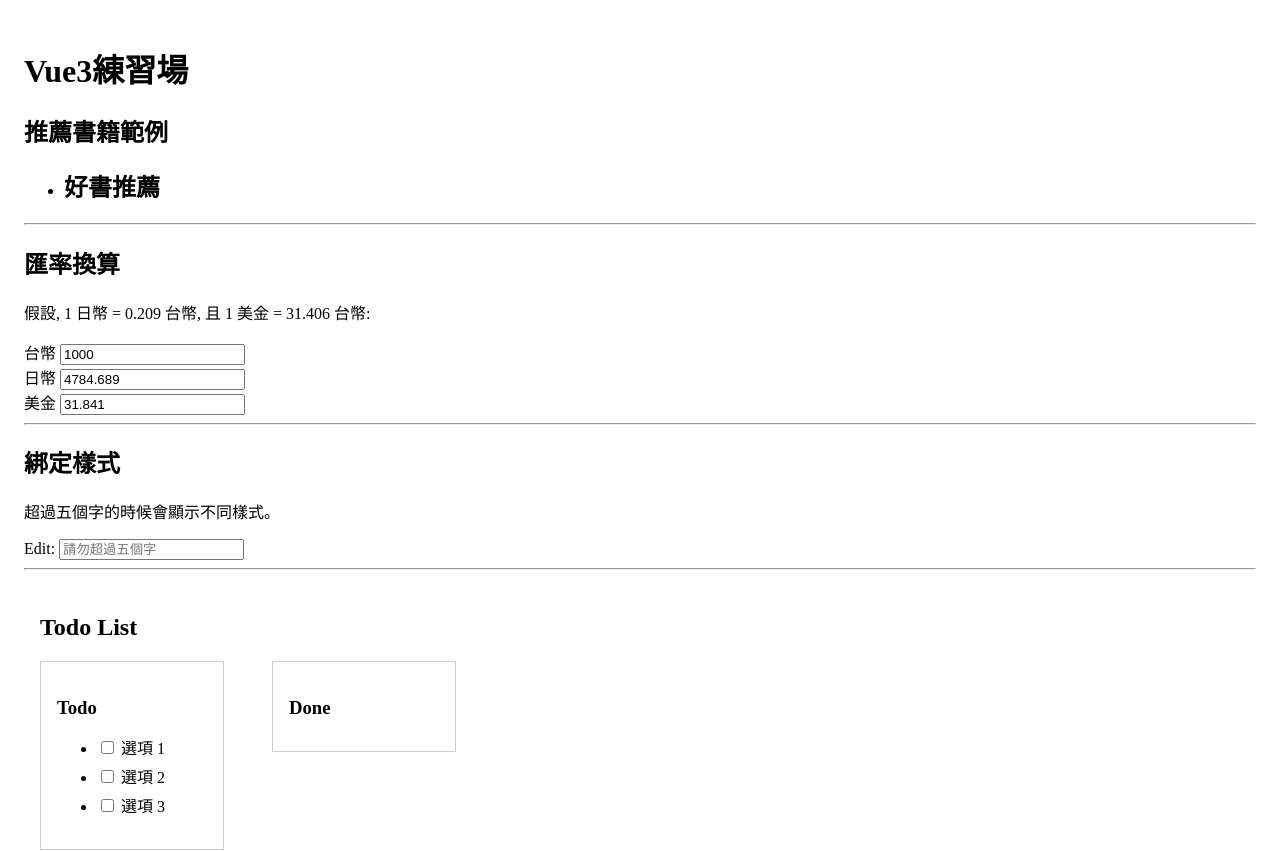
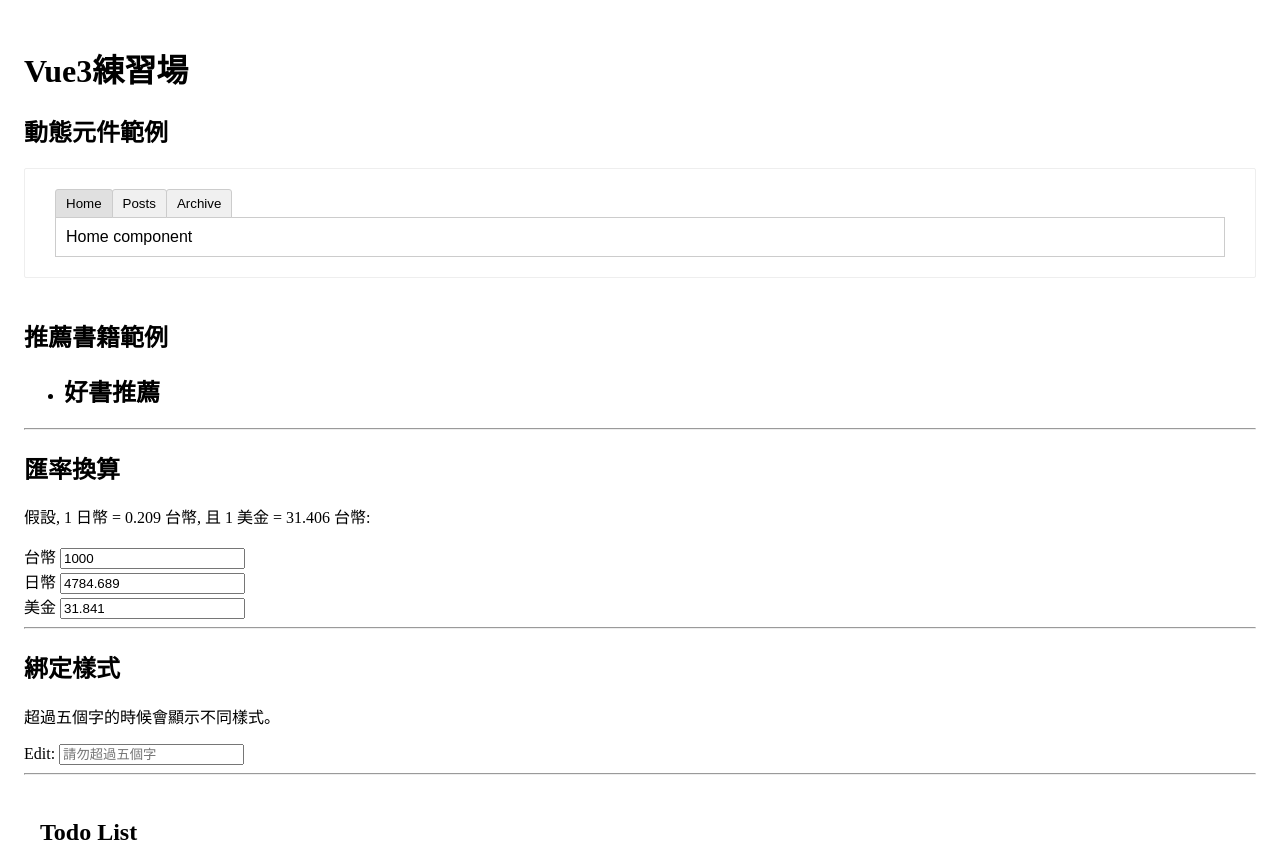
Before and after one commit to bater/hello-vue3, a Vue app: page / in a window 1280 px wide. Shown: the top 851 px of the page. Built offline with nearby package versions, Linux system fonts and the light colour scheme.

Commit message:
DynamicComponent example

```diff
--- a/src/App.vue
+++ b/src/App.vue
@@ -1,6 +1,7 @@
 <template>
   <div id="app">
     <h1>Vue3練習場</h1>
+    <DynamicComponent/>
     <RecursiveComponent />
     <CurrencyExchange />
     <ModifiersClass/>
@@ -15,6 +16,7 @@ import ModifiersClass from './components/ModifiersClass.vue';
 import ToDoList from './components/ToDoList.vue';
 import TreeNode from './components/TreeNode.vue';
 import RecursiveComponent from './components/RecursiveComponent.vue';
+import DynamicComponent from './components/DynamicComponent.vue';
 
 export default {
   components: {
@@ -23,6 +25,7 @@ export default {
     ToDoList,
     TreeNode,
     RecursiveComponent,
+    DynamicComponent,
   },
 };
 </script>
--- /dev/null
+++ b/src/components/DynamicComponent.vue
@@ -0,0 +1,87 @@
+<template>
+  <h2>動態元件範例</h2>
+  <div id="app6">
+  <button
+    v-for="tab in tabs"
+    :key="tab"
+    :class="['tab-button', { active: currentTab === tab }]"
+    @click="currentTab = tab">
+    {{ tab }}
+  </button>
+  <component :is="currentTabComponent"></component>
+</div>
+</template>
+<script>
+import { defineComponent } from 'vue';
+
+const TabHome = defineComponent({
+  template: `<div class="demo-tab">Home component</div>`
+})
+
+const TabPosts = defineComponent({
+  template: `<div class="demo-tab">Posts component</div>`
+})
+
+const TabArchive = defineComponent({
+  template: `<div class="demo-tab">Archive component</div>`
+})
+
+export default defineComponent({
+  components: {
+    TabHome,
+    TabPosts,
+    TabArchive
+  },
+  data() {
+    return {
+      currentTab: 'Home',
+      tabs: ['Home', 'Posts', 'Archive']
+    }
+  },
+  computed: {
+    currentTabComponent() {
+      return `Tab${ this.currentTab }`;
+    }
+  }
+});
+
+</script>
+<style scoped>
+#app6 {
+  font-family: sans-serif;
+  border: 1px solid #eee;
+  border-radius: 2px;
+  padding: 20px 30px;
+  margin-top: 1em;
+  margin-bottom: 40px;
+  user-select: none;
+  overflow-x: auto;
+}
+
+.tab-button {
+  padding: 6px 10px;
+  border-top-left-radius: 3px;
+  border-top-right-radius: 3px;
+  border: 1px solid #ccc;
+  cursor: pointer;
+  background: #f0f0f0;
+  margin-bottom: -1px;
+  margin-right: -1px;
+}
+.tab-button:hover {
+  background: #e0e0e0;
+}
+.tab-button.active {
+  background: #e0e0e0;
+}
+.demo-tab {
+  border: 1px solid #ccc;
+  padding: 10px;
+}
+
+.dynamic-component-demo-posts-tab {
+  li {
+    margin-bottom: 1.5rem;
+  }
+}
+</style>
```
